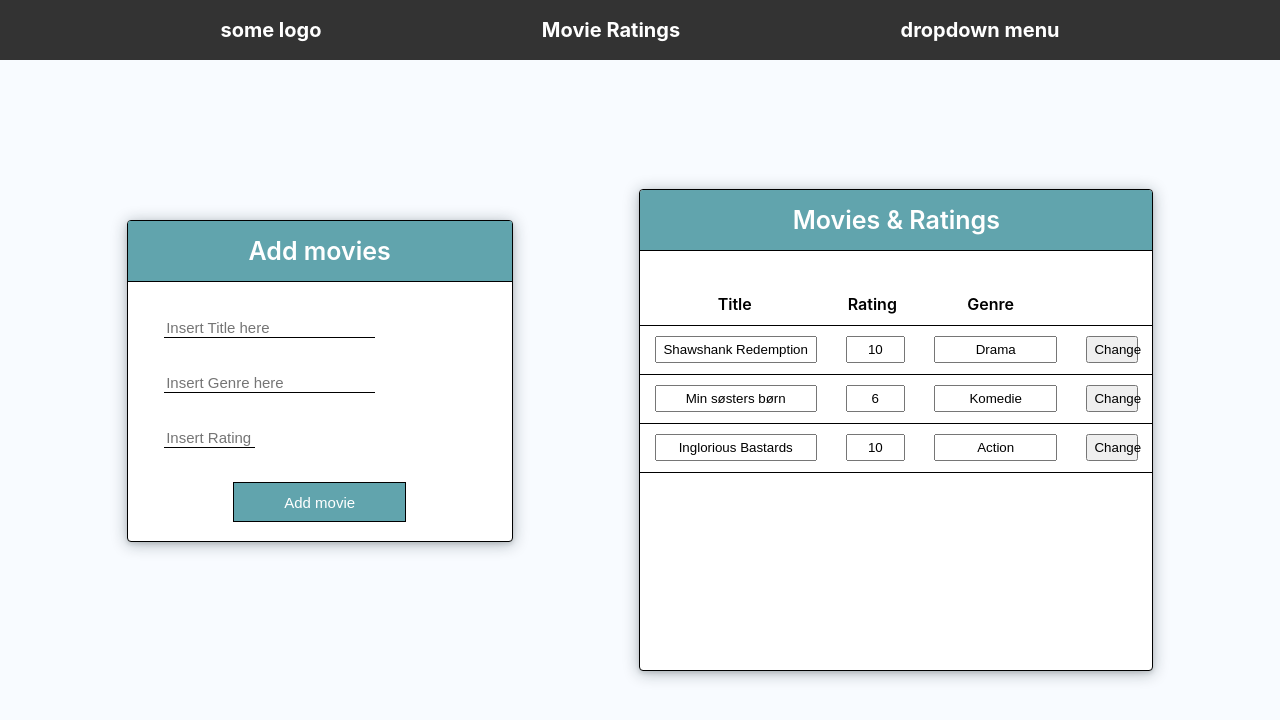
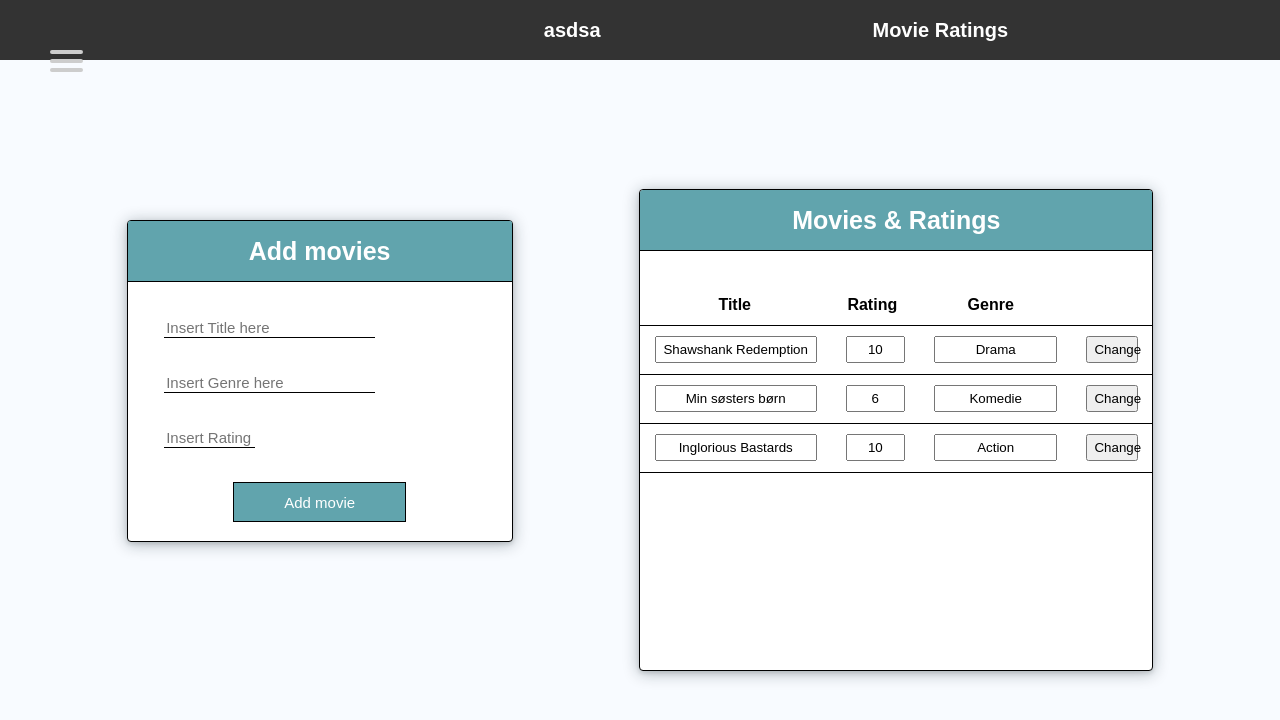
Before and after one commit to Hotwing3000/intro_react_javascript_ida_course, a React (Create React App) app: page / in a window 1280 px wide. Shown: the top 720 px of the page. Built offline with nearby package versions, Linux system fonts and the light colour scheme.

Commit message:
add BurgerDropdownMenu component and integrate into Navbar; update App.css for consistent styling

```diff
--- a/src/App.css
+++ b/src/App.css
@@ -4,6 +4,7 @@
   display: flex;
   flex-direction: column; /* Stack elements vertically */
   background-color: #f8fbff; /* Background color for the container */
+  font-family: "Avenir Next", "Avenir", sans-serif;
 }
 
 
--- /dev/null
+++ b/src/componentFolder/BurgerDropdownMenu.css
@@ -0,0 +1,175 @@
+/*
+ * Made by Erik Terwan
+ * 24th of November 2015
+ * MIT License
+ *
+ *
+ * If you are thinking of using this in
+ * production code, beware of the browser
+ * prefixes.
+ */
+
+
+
+
+p {
+  font-size: 18px;
+  line-height: 28px;
+}
+
+html, body {
+  scroll-behavior: smooth;
+}
+
+/* Menu code starts here */
+
+#menuToggle
+{
+  display: block;
+  /* You can also use relative/absolute here if you want to stay on the top */
+  position: absolute;
+  top: 50px;
+  left: 50px;
+
+  z-index: 1;
+
+  -webkit-user-select: none;
+  user-select: none;
+}
+
+#menuToggle a
+{
+  text-decoration: none;
+  color: #232323;
+
+  transition: color 0.3s ease;
+}
+
+#menuToggle a:hover
+{
+  color: tomato;
+}
+
+
+#menuToggle input
+{
+  display: block;
+  width: 40px;
+  height: 32px;
+  position: absolute;
+  top: -7px;
+  left: -5px;
+
+  cursor: pointer;
+
+  opacity: 0; /* hide this */
+  z-index: 2; /* and place it over the hamburger */
+
+  -webkit-touch-callout: none;
+}
+
+/*
+ * Just a quick hamburger
+ */
+#menuToggle span
+{
+  display: block;
+  width: 33px;
+  height: 4px;
+  margin-bottom: 5px;
+  position: relative;
+
+  background: #cdcdcd;
+  border-radius: 3px;
+
+  z-index: 1;
+
+  transform-origin: 4px 0px;
+
+  transition: transform 0.5s cubic-bezier(0.77,0.2,0.05,1.0),
+              background 0.5s cubic-bezier(0.77,0.2,0.05,1.0),
+              opacity 0.55s ease;
+}
+
+#menuToggle span:first-child
+{
+  transform-origin: 0% 0%;
+}
+
+#menuToggle span:nth-last-child(2)
+{
+  transform-origin: 0% 100%;
+}
+
+/*
+ * Transform all the slices of hamburger
+ * into a crossmark.
+ */
+#menuToggle input:checked ~ span
+{
+  opacity: 1;
+  transform: rotate(45deg) translate(-2px, -1px);
+  background: #232323;
+}
+
+/*
+ * But let's hide the middle one.
+ */
+#menuToggle input:checked ~ span:nth-last-child(3)
+{
+  opacity: 0;
+  transform: rotate(0deg) scale(0.2, 0.2);
+}
+
+/*
+ * Ohyeah and the last one should go the other direction
+ */
+#menuToggle input:checked ~ span:nth-last-child(2)
+{
+  transform: rotate(-45deg) translate(0, -1px);
+}
+
+/*
+ * Make this absolute positioned
+ * at the top left of the screen
+ */
+#menu
+{
+  position: absolute;
+  max-width: 400px;
+  width: 100vw;
+  max-height: 100vh;
+  margin: -100px 0 0 -50px;
+  padding: 50px;
+  padding-top: 125px;
+  box-sizing: border-box;
+  overflow-y: auto;
+  background: #ededed;
+  list-style-type: none;
+  -webkit-font-smoothing: antialiased;
+  /* to stop flickering of text in safari */
+
+  transform-origin: 0% 0%;
+  transform: translate(-100%, 0);
+
+  transition: transform 0.5s cubic-bezier(0.77,0.2,0.05,1.0);
+}
+
+#menu li
+{
+  padding: 10px 0;
+  font-size: 22px;
+}
+
+#menu li label
+{
+  cursor: pointer;
+}
+
+/*
+ * And let's slide it in from the left
+ */
+#menuToggle input:checked ~ ul
+{
+  transform: none;
+}
--- /dev/null
+++ b/src/componentFolder/BurgerDropdownMenu.js
@@ -0,0 +1,62 @@
+import "./BurgerDropdownMenu.css"
+
+
+function BurgerDropdownMenu() {
+  return (
+
+    <div>
+      <nav role="navigation">
+        <div id="menuToggle">
+          {/*
+          A fake / hidden checkbox is used as click reciever,
+          so you can use the :checked selector on it.
+          */}
+          <input type="checkbox" id="menuCheckbox" />
+
+          {/*
+          Some spans to act as a hamburger.
+
+          They are acting like a real hamburger,
+          not that McDonalds stuff.
+          */}
+          <span></span>
+          <span></span>
+          <span></span>
+
+          {/*
+          Too bad the menu has to be inside of the button
+          but hey, it's pure CSS magic.
+          */}
+          <ul id="menu">
+            {/*
+            We can use a label here to close upon click (when doing same page navigation), this
+            does require a slight bit of JS.
+            */}
+            <li>
+              <a href="#">
+                <label for="menuCheckbox" onclick="this.parentNode.click();">Home</label>
+              </a>
+            </li>
+            <li>
+              <a href="#about">
+                <label for="menuCheckbox" onclick="this.parentNode.click();">About</label>
+              </a>
+            </li>
+
+            {/* These just close the menu */}
+            <li><label for="menuCheckbox"><a>Info</a></label></li>
+            <li><label for="menuCheckbox"><a>Contact</a></label></li>
+
+            {/* Or just use regular URLs */}
+            <li>
+              <a href="https://erikterwan.com/" target="_blank">Show me more</a>
+            </li>
+          </ul>
+        </div>
+      </nav>
+    </div>
+  )
+
+}
+
+export default BurgerDropdownMenu
--- a/src/componentFolder/Navbar.js
+++ b/src/componentFolder/Navbar.js
@@ -1,11 +1,12 @@
 import "./Navbar.css"
+import BurgerDropdownMenu from "./BurgerDropdownMenu"
 
 function Navbar () {
     return (
       <div className="Navbar">
-        <div className="NavbarLogo"> some logo</div>
+        <div className="DropdownMenu"><BurgerDropdownMenu /></div>
+        <div className="NavbarLogo"> asdsa</div>
         <div className="NavbarText">Movie Ratings</div>
-        <div className="DropdownMenu">dropdown menu</div>
       </div>
     )
   }
```
